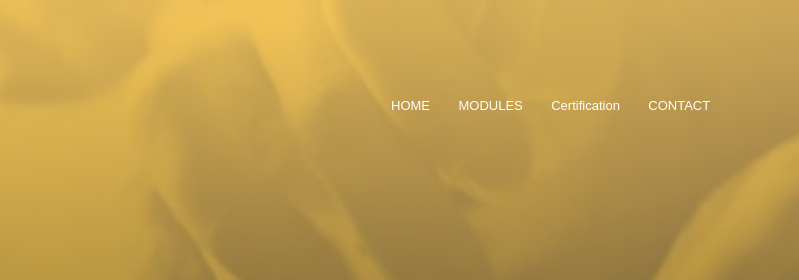
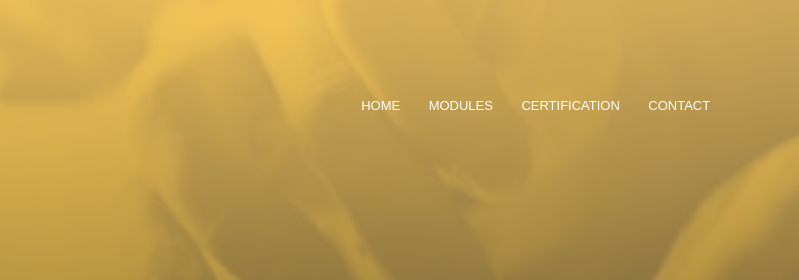
Before and after one commit to evanhatt/exequttraining.GitHub.io, a plain HTML site: page index.html in a window 1280 px wide. Shown: the top 280 px of the page, 481-1280 px from the left. Drawn offline with Linux system fonts and the light colour scheme.

Commit message:
Update index.html

```diff
--- a/index.html
+++ b/index.html
@@ -25,7 +25,7 @@
                         <ul>
                             <li><a href="index.html">HOME</a></li>
                             <li><a href="modules.html">MODULES</a></li>
-                            <li><a href="blog.html">Certification</a></li>
+                            <li><a href="blog.html">CERTIFICATION</a></li>
                             <li><a href="contact.html">CONTACT</a></li>
                         </ul>
                  </div>
```
